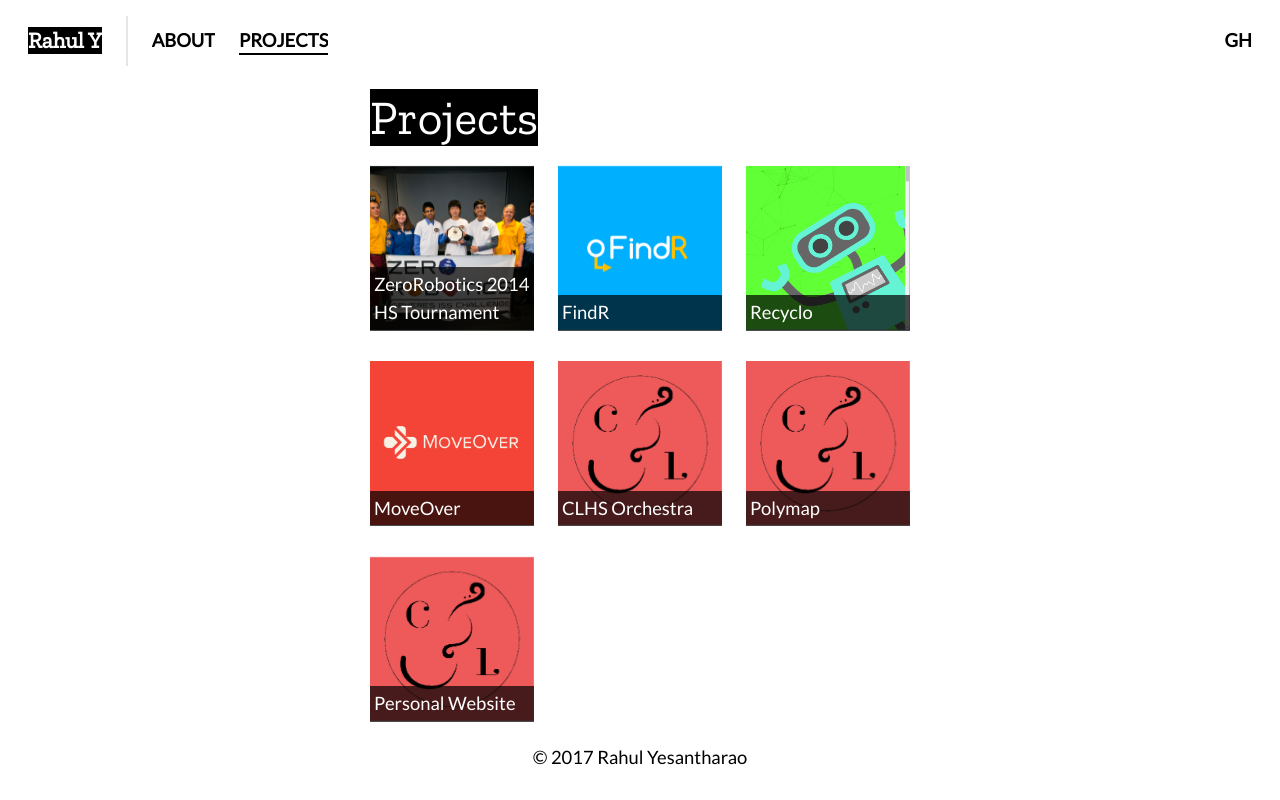
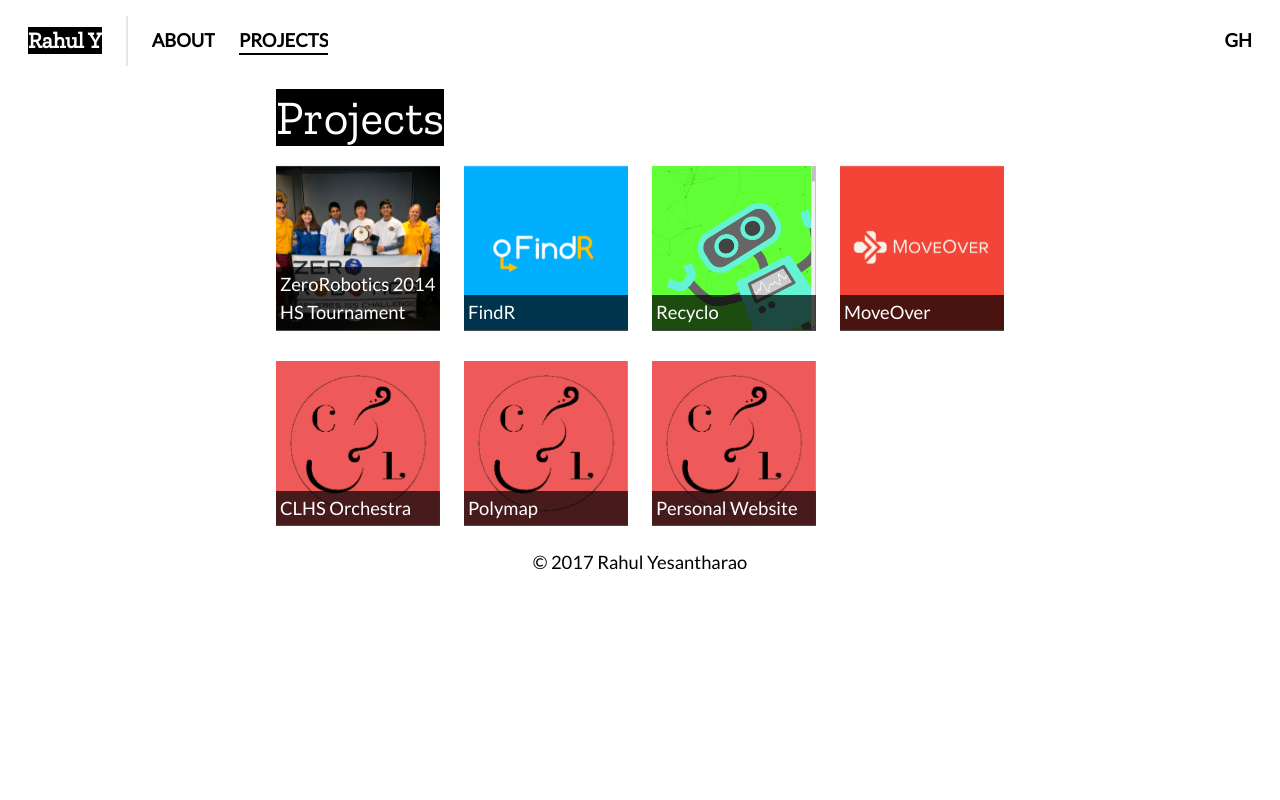
Before and after one commit to rahulyesantharao/personal-website-m2, a React app: page /projects in a window 1280 px wide. Built offline with nearby package versions, Linux system fonts and the light colour scheme.

Commit message:
Updated columns to use 8 columns on desktop, also added user count for FindR

```diff
--- a/src/components/about/AboutPage.js
+++ b/src/components/about/AboutPage.js
@@ -4,10 +4,10 @@ const AboutPage = () => {
   return (
     <section className="container">
       <div className="columns is-centered">
-        <h1 className="column is-12-mobile is-8-tablet is-6-desktop"><span>About Me</span></h1>
+        <h1 className="column is-12-mobile is-8-tablet is-8-desktop"><span>About Me</span></h1>
       </div>
       <div className="columns is-centered">
-        <div className="column is-12-mobile is-8-tablet is-6-desktop">
+        <div className="column is-12-mobile is-8-tablet is-8-desktop">
           <div className="image-rounded">
             <img src={require('../../images/rahul_speech_pbk.jpg')} style={{margin:"auto"}}/>
           </div>
--- a/src/components/projects/ProjectFooter.js
+++ b/src/components/projects/ProjectFooter.js
@@ -9,7 +9,7 @@ const ProjectFooter = (props) => {
 
   return (
     <div className="columns is-centered">
-      <div className="column is-12-mobile is-8-tablet is-6-desktop is-flex">
+      <div className="column is-12-mobile is-8-tablet is-8-desktop is-flex">
         <p><Link to="/projects">&#8592; Back To Projects</Link></p>
         <p className="is-right"><a href={props.link} target="_blank" rel="noopener noreferrer">{exploreText}</a></p>
       </div>
--- a/src/components/projects/ProjectHeader.js
+++ b/src/components/projects/ProjectHeader.js
@@ -4,7 +4,7 @@ import PropTypes from 'prop-types';
 const ProjectsHeader = (props) => {
   return (
     <div className="columns is-centered">
-      <div className="column is-12-mobile is-8-tablet is-6-desktop">
+      <div className="column is-12-mobile is-8-tablet is-8-desktop">
         <h2><span>{props.name}</span></h2>
       </div>
     </div>
--- a/src/components/projects/ProjectItem.js
+++ b/src/components/projects/ProjectItem.js
@@ -7,7 +7,7 @@ const ProjectItem = (props) => {
       <div className="column is-12-mobile is-2-tablet is-2-desktop">
         <h3>{props.title}</h3>
       </div>
-      <div className="column is-12-mobile is-6-tablet is-4-desktop">
+      <div className="column is-12-mobile is-6-tablet is-6-desktop">
         {props.children}
       </div>
     </div>
--- a/src/components/projects/ProjectsDisplay.js
+++ b/src/components/projects/ProjectsDisplay.js
@@ -4,7 +4,7 @@ import ProjectsLink from './ProjectsLink';
 const ProjectsDisplay = () => {
   return (
     <div className="columns projectsPage is-mobile">
-      <div className="column is-6-mobile is-offset-2-tablet is-4-tablet is-offset-3-desktop is-2-desktop">
+      <div className="column is-6-mobile is-offset-2-tablet is-4-tablet is-offset-2-desktop is-2-desktop">
         <ProjectsLink to="/projects/ZeroRobotics" text="ZeroRobotics 2014 HS Tournament">
           <img src={require('../../images/zerorobotics.jpg')}/>
         </ProjectsLink>
@@ -19,12 +19,12 @@ const ProjectsDisplay = () => {
           <img src={require('../../images/recyclo.png')}/>
         </ProjectsLink>
       </div>
-      <div className="column is-6-mobile is-4-tablet is-offset-3-desktop is-2-desktop">
+      <div className="column is-6-mobile is-4-tablet is-2-desktop">
         <ProjectsLink to="/projects/MoveOver" text="MoveOver">
           <img src={require('../../images/moveover.png')}/>
         </ProjectsLink>
       </div>
-      <div className="column is-6-mobile is-offset-2-tablet is-4-tablet is-2-desktop">
+      <div className="column is-6-mobile is-offset-2-tablet is-4-tablet is-offset-2-desktop is-2-desktop">
         <ProjectsLink to="/projects/CLHSOrchestra" text="CLHS Orchestra">
           <img src={require('../../images/clhsorch.png')}/>
         </ProjectsLink>
@@ -34,7 +34,7 @@ const ProjectsDisplay = () => {
           <img src={require('../../images/clhsorch.png')}/>
         </ProjectsLink>
       </div>
-      <div className="column is-6-mobile is-offset-2-tablet is-4-tablet is-offset-3-desktop is-2-desktop">
+      <div className="column is-6-mobile is-offset-2-tablet is-4-tablet is-2-desktop">
         <ProjectsLink to="/projects/PersonalWebsite" text="Personal Website">
           <img src={require('../../images/clhsorch.png')}/>
         </ProjectsLink>
--- a/src/components/projects/ProjectsPage.js
+++ b/src/components/projects/ProjectsPage.js
@@ -15,7 +15,7 @@ const ProjectsPage = () => {
   return (
     <section className="container">
       <div className="columns is-centered">
-        <div className="column is-12-mobile is-8-tablet is-6-desktop">
+        <div className="column is-12-mobile is-8-tablet is-8-desktop">
           <h1><span>Projects</span></h1>
         </div>
       </div>
--- a/src/components/projects/project-pages/ProjFindR.js
+++ b/src/components/projects/project-pages/ProjFindR.js
@@ -11,12 +11,17 @@ const ProjFindR = () => {
         <p>
           Personal Project, March-April, 2016
         </p>
+        <div className="text">
           <p>
             FindR was my first real software project. It is a Chrome extension that gives users full find and replace capabilities
             inside of Google Chrome. It also includes several &#34;bonus&#34; features, such as regular expression support for searching,
             premade options, like &#34;Match Words&#34; or &#34;Match Case&#34;, and, most importantly, the ability to change
             text inside of input fields.
           </p>
+          <p>
+            FindR currently has over 1,300 users!
+          </p>
+        </div>
         <ul>
           <li>
             <p>
```
Lines whose indentation alone changed are shown as unchanged.
